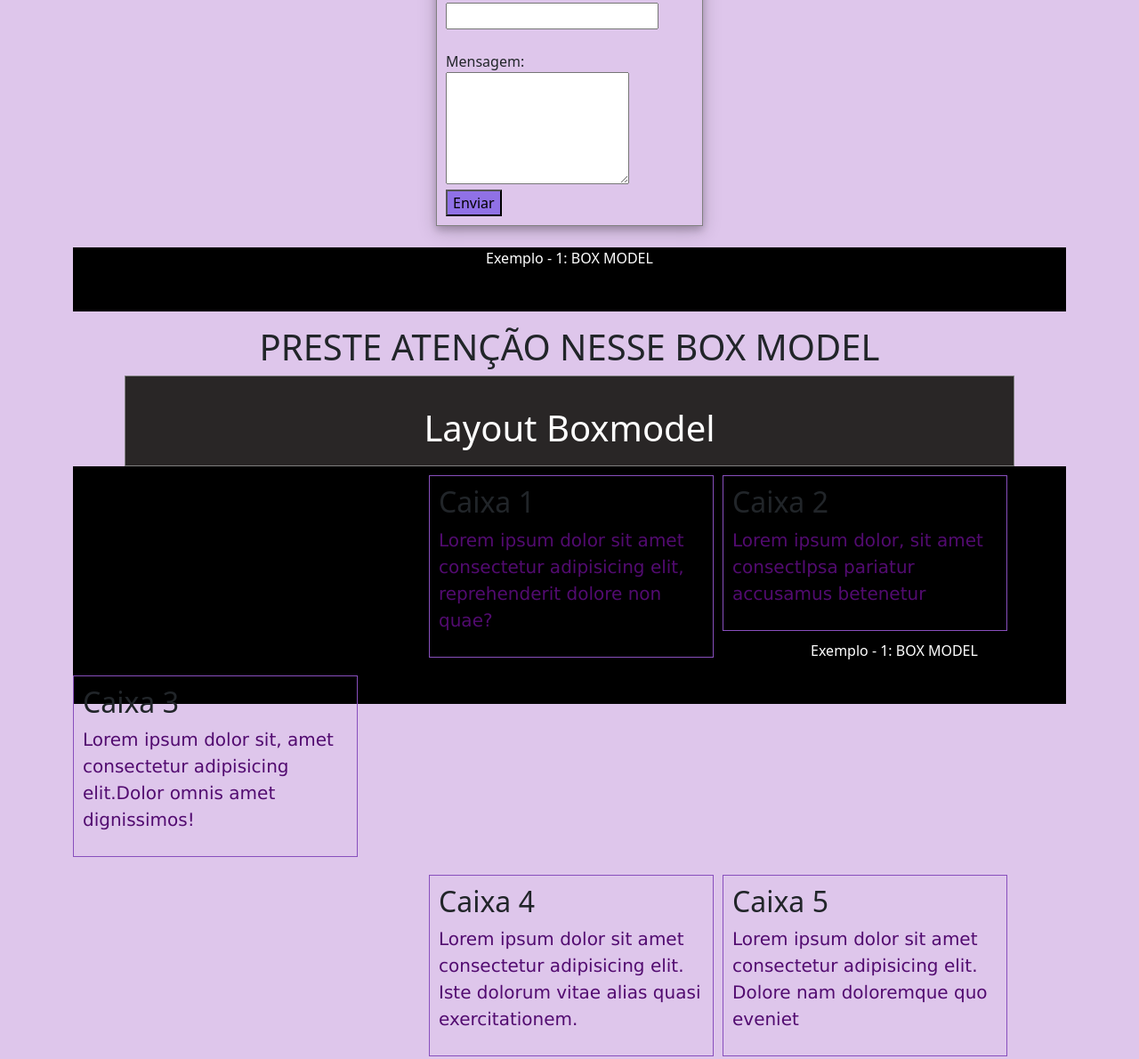
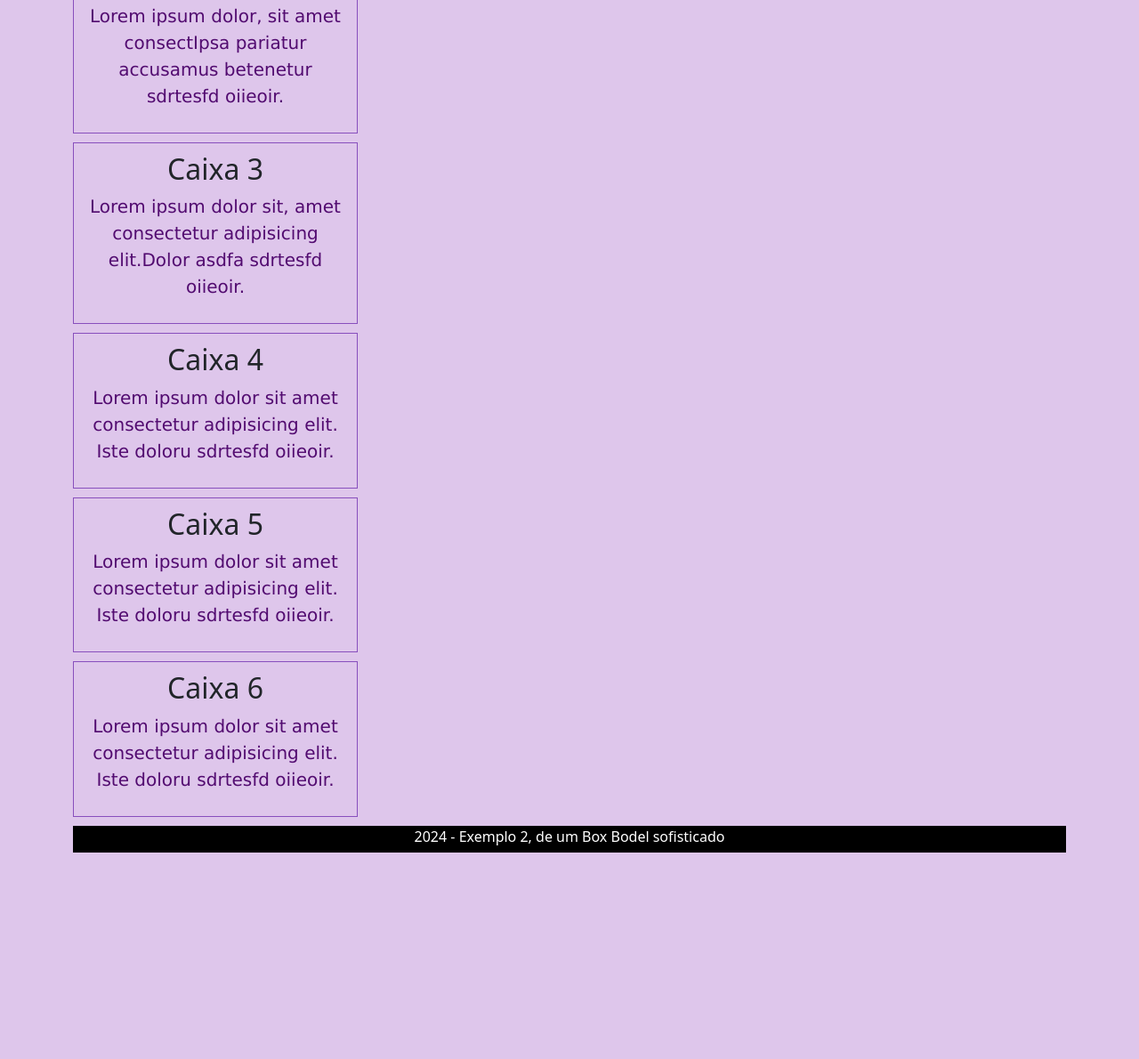
Before and after one commit to lehhestevess/perfilLETICIA, a plain HTML site: page index.html in a window 1280 px wide. Shown: the part 5313-6503 px from the top of the page at 89% size. After the commit the page ends 6313 px from the top, so only its background shows below. Drawn offline with nearby package versions, Linux system fonts and the light colour scheme.

Commit message:
Update *.js

```diff
--- a/index.html
+++ b/index.html
@@ -295,9 +295,6 @@
 <div class="p">
     <h2>Box Model</h2>
 </div>
-
-
-
 <div>
     <form class="formulario-boxmodel">
         Nome <input type="text" name="nome" id="txtNOne"><br><br>
@@ -305,9 +302,7 @@
         <input type="submit" value="Enviar">
     </form>
 </div><hr />
-
         <p>Exemplo - <b>1</b>: Tipo de <b>BOX MODEL</b>(Modelo de caixa)</p>
-
         <p>Dica: Diferente do Box Model acima esse exemplo sim é um form,use a tag form</p>
         <div class="l">
             <h2>Formulário de Contato</h2>
@@ -321,66 +316,56 @@
                     <input class="btn_submit" type="submit" value="Enviar">
             </form>
         </div><br>
-
-
-
-
-
-
-            <figure>
-                <figcaption class="exemplo1">Exemplo - 1: BOX MODEL</figcaption><br> <br>
-            </figure>
-
-
-
-
-        <h1>PRESTE ATENÇÃO NESSE BOX MODEL</h1>
+        <figure>
+            <figcaption class="exemplo1">Exemplo - 1: BOX MODEL</figcaption><br> <br>
+        </figure>
+        <p>Exemplo - <b>1</b>: Tipo de <b>BOX MODEL</b>(Modelo de caixa)</p>
+        <h1>PRESTE ATENÇÃO NESSE <u>BOX MODEL</u> VOCÊ IRÁ PRECISAR DELE</h1>
         <header>
-                <h1>Layout Boxmodel</h1>
+            <h1>Layout Box Model</h1>
         </header>
-
-
     <div>
-        <div  class="caixola"  style="margin-left: 400px;">
+    <container class="recipiente">
+        <div  class="box">
             <div class="teste">
                     <h2>Caixa 1</h2>
             </div>
-                <p>Lorem ipsum dolor sit amet consectetur adipisicing elit, reprehenderit dolore non quae?</p>
+                <p>Lorem ipsum dolor sit amet consectetur adipisicing elit, reprehenderit dolore non quae.</p>
         </div>
-        <div  class="caixola">
+        <div  class="box">
                 <div class="teste">
                     <h2>Caixa 2</h2>
                 </div>
-                <p>Lorem ipsum dolor, sit amet consectIpsa pariatur accusamus betenetur
+                <p>Lorem ipsum dolor, sit amet consectIpsa pariatur accusamus betenetur sdrtesfd oiieoir.</p>
         </div>
-        <div  class="caixola" style="margin-right: 200px;">
+        <div  class="box">
                 <div class="teste">
                     <h2>Caixa 3</h2>
                 </div>
-                <p>Lorem ipsum dolor sit, amet consectetur adipisicing elit.Dolor omnis amet dignissimos! </p>
+                <p>Lorem ipsum dolor sit, amet consectetur adipisicing elit.Dolor asdfa sdrtesfd oiieoir.</p>
         </div>
-        <div  class="caixola"  style="margin-left: 400px;">
+        <div  class="box">
                 <div class="teste">
                     <h2>Caixa 4</h2>
                 </div>
-                <p>Lorem ipsum dolor sit amet consectetur adipisicing elit. Iste dolorum vitae alias quasi exercitationem.</p>
+                <p>Lorem ipsum dolor sit amet consectetur adipisicing elit. Iste doloru sdrtesfd oiieoir.</p>
         </div>
-        <div  class="caixola">
+        <div  class="box">
                 <div class="teste">
                     <h2>Caixa 5</h2>
                 </div>
-                <p>Lorem ipsum dolor sit amet consectetur adipisicing elit. Dolore nam doloremque quo eveniet </p>
+                <p>Lorem ipsum dolor sit amet consectetur adipisicing elit. Iste doloru sdrtesfd oiieoir.</p>
         </div>
-        <div  class="caixola">
+        <div  class="box">
+            <div class="teste">
                 <h2>Caixa 6</h2>
-                <p>Lorem ipsum dolor, sit amet consectetur adipisicing elit. Soluta error accusamus, culpa delectus a.</p>
+                <p>Lorem ipsum dolor sit amet consectetur adipisicing elit. Iste doloru sdrtesfd oiieoir.</p>
+            </div>
         </div>
-
-
-
         <figure>
-            <figcaption >Exemplo - 1: BOX MODEL</figcaption><br> <br>
+            <figcaption >2024 - Exemplo 2, de um Box Bodel sofisticado</figcaption><br> <br>
         </figure>
+    </container>
 
     </div>
 
--- a/style.css
+++ b/style.css
@@ -125,8 +125,7 @@ font-size: small;
       border-radius: 4px;
       text-align: right;
   }
-  .caixola {
-      float: left;
+  .box {
       width: 320px;
       padding: 10px;
       border: 1px solid rgb(136, 79, 189);
@@ -147,7 +146,8 @@ font-size: small;
     background-color: #000000;
     color:white;
     text-align: center;
-    height:auto
+    height: 30px;
+
   }
   header{
     background-color: rgb(41, 38, 38);
@@ -164,3 +164,7 @@ font-size: small;
   .leticia{
     align: right;
   }
+  .recipiente{
+    text-align: center;
+    float: center;
+  }
```
